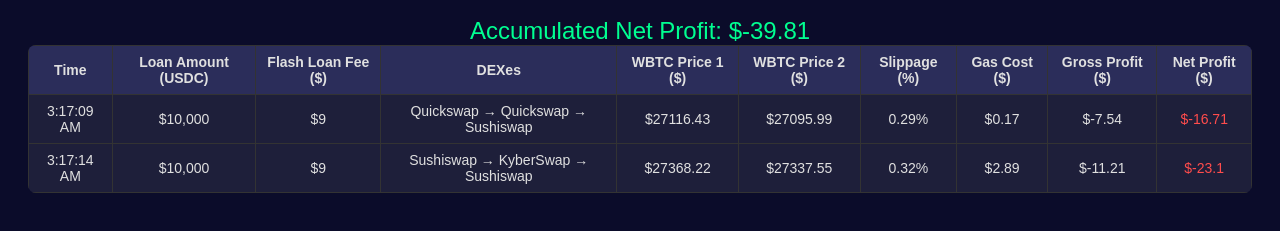
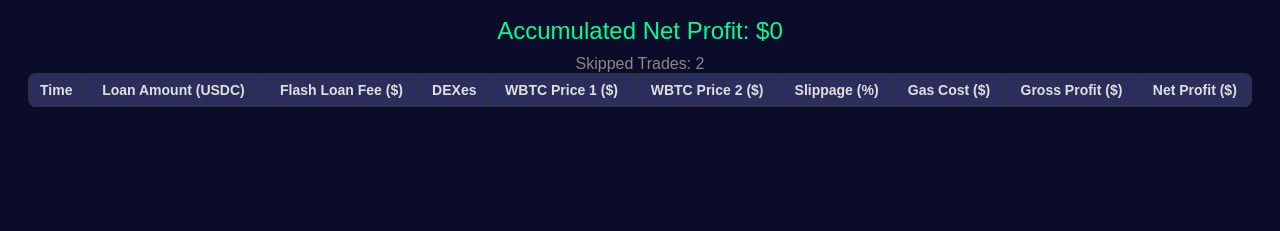
Before and after one commit to fclmail/flasharbitragedetaildemo, a plain HTML site: page index.html in a window 1280 px wide. Shown: the part 89-320 px from the top of the page. Drawn offline with Linux system fonts and the light colour scheme.

Commit message:
Update index.html

```diff
--- a/index.html
+++ b/index.html
@@ -38,6 +38,12 @@
     }
     .green { color: #00ff91; }
     .red { color: #ff4c4c; }
+    #skipped {
+      margin-top: 10px;
+      font-size: 16px;
+      text-align: center;
+      color: #888;
+    }
   </style>
 </head>
 <body>
@@ -45,6 +51,7 @@
 <h1>Polygon 3-DEX Flash Loan Arbitrage Demo</h1>
 
 <div id="profit">Accumulated Net Profit: $0</div>
+<div id="skipped">Skipped Trades: 0</div>
 
 <table id="logTable">
   <thead>
@@ -67,8 +74,8 @@
 
 <script>
 let accumulatedNetProfit = 0;
+let skippedTrades = 0;
 
-// Simulated DEXes
 const dexes = ['Uniswap', 'Sushiswap', 'Balancer', 'Quickswap', 'KyberSwap'];
 
 function simulateArbitrage() {
@@ -83,23 +90,26 @@
   const dex3 = dexes[Math.floor(Math.random() * dexes.length)];
 
   const wbtcPrice1 = +(27000 + Math.random() * 500).toFixed(2); // $27,000 - $27,500
-  const wbtcPrice2 = wbtcPrice1 + (Math.random() - 0.5) * 100;  // small difference
+  const wbtcPrice2 = wbtcPrice1 + (Math.random() - 0.4) * 150;  // small to medium difference
   const wbtcPrice2Fixed = +wbtcPrice2.toFixed(2);
 
   const slippage = +(Math.random() * 0.5).toFixed(2); // up to 0.5%
-  const gasCost = +(Math.random() * 5).toFixed(2); // $0 - $5 gas
+  const gasCost = +(Math.random() * 4 + 1).toFixed(2); // $1 - $5 gas
 
   const grossProfit = +(((wbtcPrice2Fixed - wbtcPrice1) * (flashLoanAmount / wbtcPrice1))).toFixed(2);
-
   const netProfit = +(grossProfit - flashLoanFee - gasCost).toFixed(2);
-
-  accumulatedNetProfit += netProfit;
 
   const endTime = performance.now();
   const timeCost = ((endTime - startTime) / 1000).toFixed(2);
 
-  logArbitrage(timeCost, flashLoanAmount, flashLoanFee, `${dex1} → ${dex2} → ${dex3}`, wbtcPrice1, wbtcPrice2Fixed, slippage, gasCost, grossProfit, netProfit);
-  updateProfit();
+  if (netProfit > 0) {
+    accumulatedNetProfit += netProfit;
+    logArbitrage(timeCost, flashLoanAmount, flashLoanFee, `${dex1} → ${dex2} → ${dex3}`, wbtcPrice1, wbtcPrice2Fixed, slippage, gasCost, grossProfit, netProfit);
+    updateProfit();
+  } else {
+    skippedTrades++;
+    updateSkipped();
+  }
 }
 
 function logArbitrage(timeCost, loanAmount, loanFee, dexRoute, price1, price2, slippage, gas, gross, net) {
@@ -140,6 +150,11 @@
   profitDiv.className = roundedProfit >= 0 ? 'green' : 'red';
 }
 
+function updateSkipped() {
+  const skippedDiv = document.getElementById('skipped');
+  skippedDiv.innerText = `Skipped Trades: ${skippedTrades}`;
+}
+
 // Auto-simulate every 5 seconds
 setInterval(simulateArbitrage, 5000);
 
```
